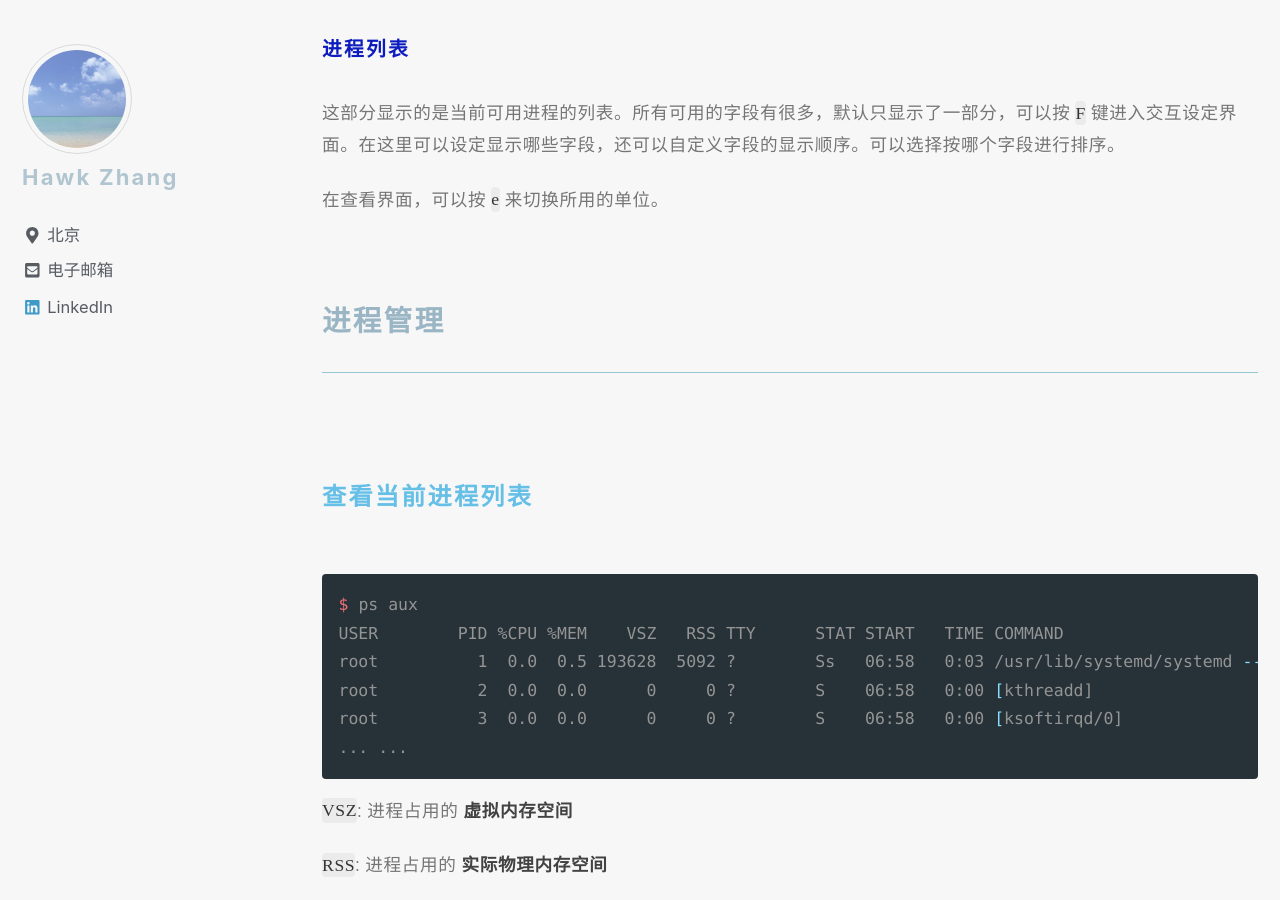
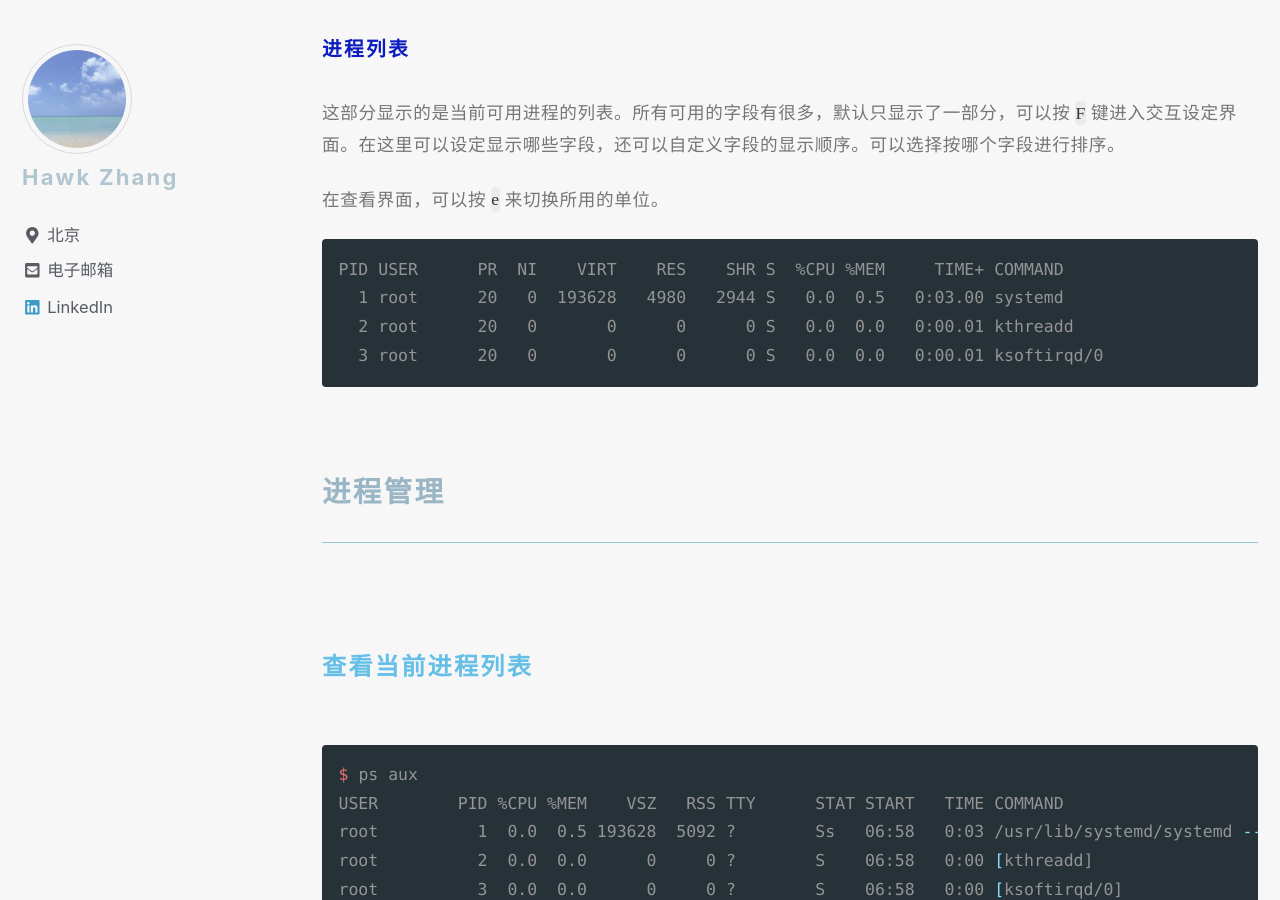
Before and after one commit to narru888/linotes_note, a Jekyll site: the page built from _posts/devop/2017-05-01-troubleshooting.md, in a window 1280 px wide and 900 px high, scrolled down 19307 px. Built offline with Jekyll 4.4.1, drawn with Linux system fonts in a browser that asks for light colours; nearby versions of some CDN libraries; a script that is not in the unit is left out.

Commit message:
update on 2018-08-24 18:40:01 CST

````diff
--- a/_posts/devop/2017-05-01-troubleshooting.md
+++ b/_posts/devop/2017-05-01-troubleshooting.md
@@ -830,8 +830,12 @@ KiB Swap:  1048572 total,  1042664 free,     5908 used.   113800 avail Mem
 
 在查看界面，可以按 `e` 来切换所用的单位。
 
-
-
+```
+PID USER      PR  NI    VIRT    RES    SHR S  %CPU %MEM     TIME+ COMMAND
+  1 root      20   0  193628   4980   2944 S   0.0  0.5   0:03.00 systemd
+  2 root      20   0       0      0      0 S   0.0  0.0   0:00.01 kthreadd
+  3 root      20   0       0      0      0 S   0.0  0.0   0:00.01 ksoftirqd/0
+```
 
 
 
````
